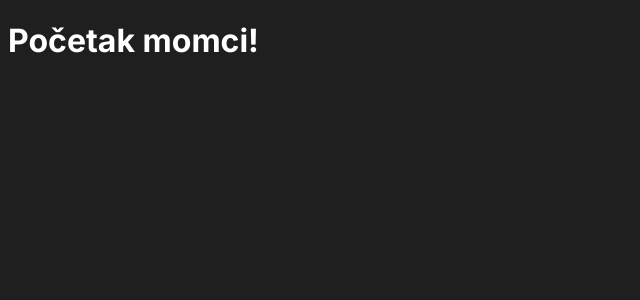
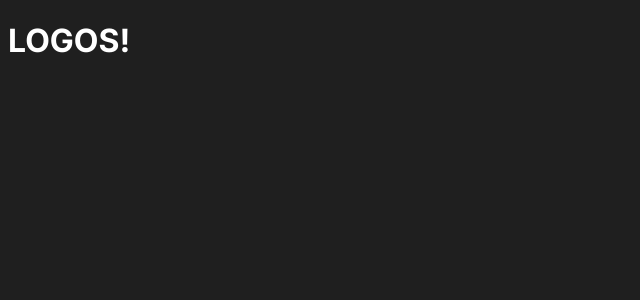
Before and after one commit to maaxxg/Looster, a SvelteKit app: page / in a window 1280 px wide. Shown: the top 300 px of the page, without its empty margins (0-640 px from the left). Built offline with nearby package versions, Linux system fonts and the light colour scheme.

Commit message:
Promijenili ime

```diff
--- a/src/lib/Logo-long.svelte
+++ b/src/lib/Logo-long.svelte
@@ -1,5 +1,5 @@
 <div class="logo-long">
-    <h1 class="logo-heading">CHATAPP</h1>
+    <h1 class="logo-heading">LOGOS</h1>
     <p class="logo-p">The new way of <span class="logo-span">instant<br> messaging</span></p>
 </div>
 
--- a/src/lib/logo-short.svelte
+++ b/src/lib/logo-short.svelte
@@ -1,4 +1,4 @@
-<h1>chatApp</h1>
+<h1>LOGOS</h1>
 <style>
     h1{
         font-size: 28px;
--- a/src/routes/+page.svelte
+++ b/src/routes/+page.svelte
@@ -1 +1 @@
-<h1>Početak momci!</h1>
+<h1>LOGOS!</h1>
```
